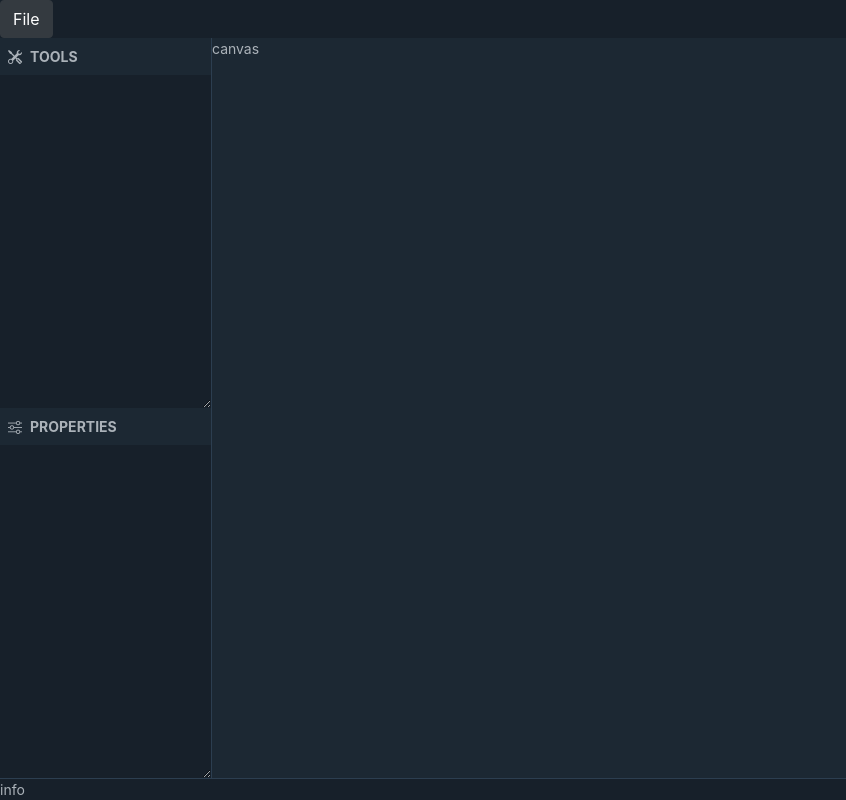
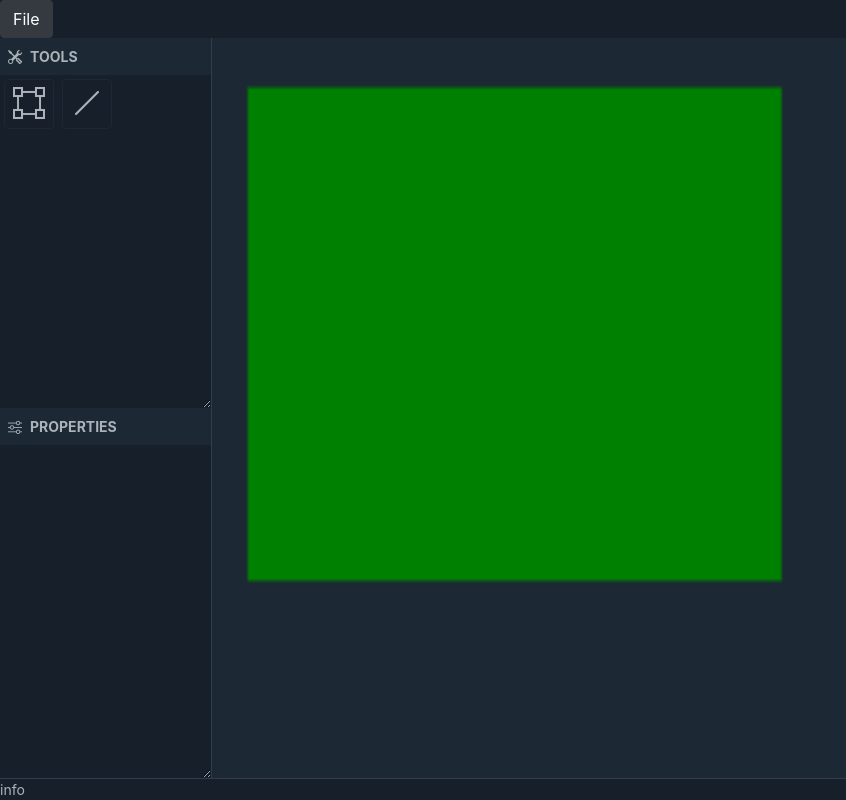
Before and after one commit to NickersF/canvas-sandbox, a website built with webpack: page index.html in a window 1280 px wide. Shown: the whole page, without its empty margins (0-846 px from the left). Built offline with nearby package versions, Linux system fonts and the light colour scheme.

Commit message:
Cored editor with two tools online. Canvas working

```diff
--- a/index.html
+++ b/index.html
@@ -29,6 +29,16 @@
                         <div class="row no-gutters toolbar-tools-header">
                             <i class="bi bi-tools"></i><strong class="ml-2">TOOLS</strong>
                         </div>
+                        <div class="row no-gutters">
+                            <div class="col d-flex justify-content-start">
+                                <div id="RectangleTool" class="d-flex m-1 tools-button-border">
+                                    <div class="tools-button-base d-flex justify-content-center"><i class="bi bi-bounding-box "></i></div>
+                                </div>
+                                <div id="LineTool" class="d-flex m-1 tools-button-border">
+                                    <div class="tools-button-base d-flex justify-content-center"><i class="bi bi-slash-lg"></i></div>
+                                </div>
+                            </div>
+                        </div>
                     </div>
                 </div>
                 <div id="ToolProperties" class="row no-gutters toolbar-properties">
@@ -39,7 +49,9 @@
                     </div>
                 </div>
             </div>
-            <div class="col canvas-viewport">canvas</div>
+            <div class="col canvas-viewport">
+                <canvas id="CanvasEl"></canvas>
+            </div>
         </div>
         <div class="row no-gutters">
             <div id="InformationBar" class="col info-bar">info</div>
--- /dev/null
+++ b/src/sass/_canvas.scss
@@ -0,0 +1,5 @@
+#CanvasEl {
+    //border: 1px solid blueviolet;
+    width: 100%;
+    height: 100%;
+}
--- a/src/sass/_colors.scss
+++ b/src/sass/_colors.scss
@@ -5,3 +5,5 @@ $grey-dark-02: #1C2833;
 $grey-dark-03: #2C3E50;
 
 $grey-light-01: #ABB2B9;
+
+$yellow-03: #F4D03F;
--- a/src/sass/_editor-base.scss
+++ b/src/sass/_editor-base.scss
@@ -4,10 +4,6 @@ body {
     background-color: colors.$grey-dark-01;
     color: colors.$grey-light-01;
     font-size: 14px;
-}
-
-.main-menu {
-    //border-bottom: 1px solid colors.$grey-dark-03;
 }
 
 .canvas-viewport {
@@ -50,6 +46,26 @@ body {
     padding: .5rem;
 }
 
+.tools-button-border {
+    width: 50px;
+    height: 50px;
+    border: 1px solid colors.$grey-dark-02;
+    border-radius: 4px;
+}
+
+.tools-button-base {
+    font-size: 32px;
+    width: 48px;
+    height: 48px;
+}
+
+.tools-button-base:hover {
+    font-size: 32px;
+    color: colors.$yellow-03;
+    width: 48px;
+    height: 48px;
+}
+
 .info-bar {
     border-top: 1px solid colors.$grey-dark-03;
 }
--- a/src/sass/styles.scss
+++ b/src/sass/styles.scss
@@ -1 +1,2 @@
 @use "editor-base";
+@use "canvas";
--- /dev/null
+++ b/src/ts/CanvasContext.ts
@@ -0,0 +1,17 @@
+export class CanvasContext {
+    canvas;
+    ctx;
+    constructor() {
+        try{
+            this.canvas = $('#CanvasEl').get(0) as HTMLCanvasElement;
+            this.ctx = this.canvas.getContext('2d');
+         }catch(e){
+             console.log('We have encountered an error: ' + e);
+         }
+    }
+
+    draw() {
+        this.ctx.fillStyle = 'green';
+        this.ctx.fillRect(10, 10, 150, 100);
+    }
+}
--- a/src/ts/main.ts
+++ b/src/ts/main.ts
@@ -1,5 +1,7 @@
-console.log("Hello World!");
+import { CanvasContext } from "./CanvasContext";
 
-$(function() {
-
+$(() => {
+    let ctxtest = new CanvasContext();
+    console.log(ctxtest.ctx);
+    ctxtest.draw();
 });
```
Also changed, not shown: dist/css/styles.css, dist/js/main.js, 2 other files.
